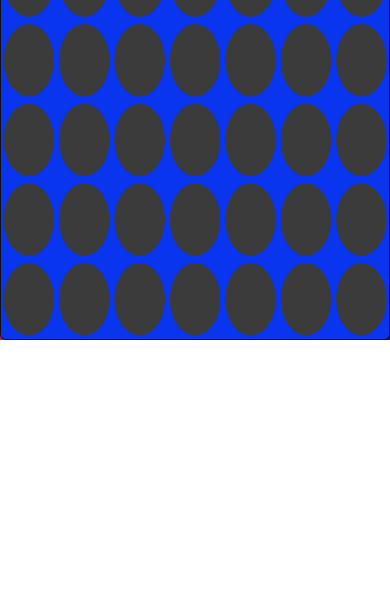
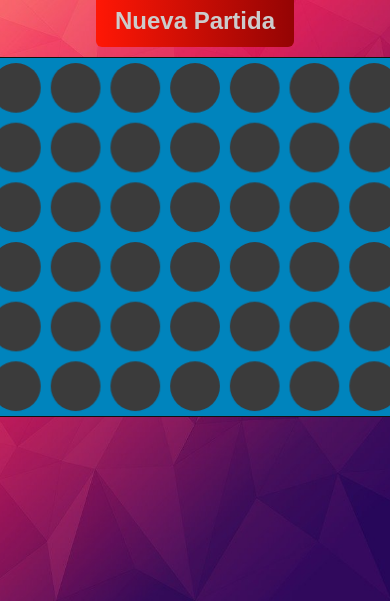
Before and after one commit to juan1639/Cuatro-raya-js-canvas, a plain HTML site: page index.html in a window 390 px wide. Shown: the part 243-844 px from the top of the page. Drawn offline with Linux system fonts and the light colour scheme.

Commit message:
Modificado y agregado responsive (2 tamaños de canvas)

```diff
--- a/src/js/main.js
+++ b/src/js/main.js
@@ -4,6 +4,7 @@
 // ----------------------------------------------------------------
 import { Settings } from './settings.js';
 import { touchStart, click } from './controles.js';
+import mediaQuery from './mediaQueryEvents.js';
 import { crea_arrayTablero } from './iniFunctions.js';
 import { actualizar_fichas_en_tablero, dibuja_tablero, borrar_canvas } from './functions.js';
 
--- /dev/null
+++ b/src/js/mediaQueryEvents.js
@@ -0,0 +1,23 @@
+import { settings } from "./main.js";
+
+const mediaQuery = window.matchMedia("(max-width: 640px)");
+
+function handleChange(e)
+{
+    if (e.matches)
+    {
+        console.log("La pantalla es *** pequeña ***");
+        settings.constantes.TILE_X = 60;// tamaño casilla movil
+        settings.constantes.TILE_Y = 60;
+    }
+    else
+    {
+        console.log("La pantalla es grande");
+        settings.constantes.TILE_X = 109;// tamaño casilla normal
+        settings.constantes.TILE_Y = 109;
+    }
+}
+
+mediaQuery.addEventListener("change", handleChange);
+
+export default mediaQuery;
--- a/src/js/settings.js
+++ b/src/js/settings.js
@@ -51,10 +51,10 @@ export class Settings
 
         this.colores =
         {
-            FONDO: "#393939",
-            TABLERO: "#0935ee",
-            FICHA_ROJA: "#ee4509",
-            FICHA_VERDE: "#25ee10"
+            FONDO: "#373736",
+            TABLERO: "#0084BD",
+            FICHA_ROJA: "#9E0018",
+            FICHA_VERDE: "#F7A20F"
         };
 
         this.sonidos =
@@ -76,5 +76,22 @@ export class Settings
             winner: 0.7,
             musicafondo: 0.2
         };
+
+        this.detectarAnchoPantalla();
+    }
+
+    detectarAnchoPantalla()
+    {
+        if (window.innerWidth <= 640)
+        {
+            console.log("Comienzo con pantalla pequeña");
+            this.constantes.TILE_X = 60;
+            this.constantes.TILE_Y = 60;
+            return;
+        }
+
+        console.log("Comienzo con pantalla grande")
+        this.constantes.TILE_X = 109;
+        this.constantes.TILE_Y = 109;
     }
 }
--- a/style.css
+++ b/style.css
@@ -14,6 +14,8 @@
     --gradi-rojo2: rgb(255, 23, 5);
     --gradi-verde1: rgb(25, 240, 9);
     --gradi-verde2: rgb(25, 180, 9);
+    --fichaRoja: #9E0018;
+    --fichaVerde: #F7A20F;
     --colorTxtJugador: darkred;
     --colorTxtCPU: darkgreen;
 }
@@ -27,6 +29,7 @@
 html, body {
     width: 100vw;
     height: fit-content;
+    min-height: 100vh;
     font-family: 'Segoe UI', Tahoma, Geneva, Verdana, sans-serif;
 }
 
@@ -75,8 +78,8 @@ body {
     border: 1px solid var(--casiNegro);
     border-radius: 6px;
     background-color: var(--grisVacio);
-    max-width: 763px;
-    max-height: 654px;
+    width: 763px;
+    height: 654px;
     /* 7 x 109 | 6 x 109 */
 }
 
@@ -140,32 +143,14 @@ RESPONSIVE
 ---------------------------------------------------- */
 @media (max-width: 768px) {
     #canvas {
-        width: 100vw;
-        height: 86vh;
-        max-width: 763px;
-        max-height: 654px;
-        /* 7 x 109 | 6 x 109 */
+        width: 420px;
+        height: 360px;
+        /* 7 x 60 | 6 x 60 */
     }
 
     .botones-inicio {
         font-size: 24px;
-        padding: 0.8rem 1.4rem;
-        margin: 0.8rem 0;
+        padding: 0.8rem 1.2rem;
+        margin: 0.6rem 0;
     }
 }
-
-@media (max-width: 640px) {
-    #canvas {
-        width: 100vw;
-        height: 86vh;
-        max-width: 560px;
-        max-height: 480px;
-        /* 7 x 109 | 6 x 109 */
-    }
-
-    .botones-inicio {
-        font-size: 24px;
-        padding: 0.6rem 1rem;
-        margin: 0.4rem 0;
-    }
-}
```
